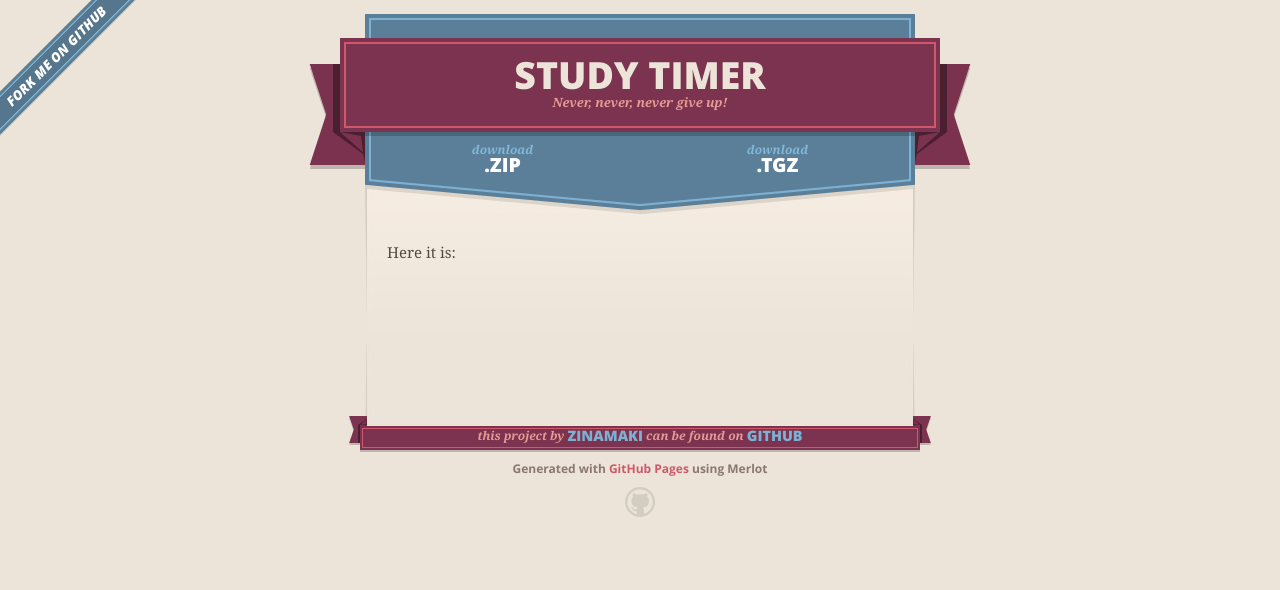
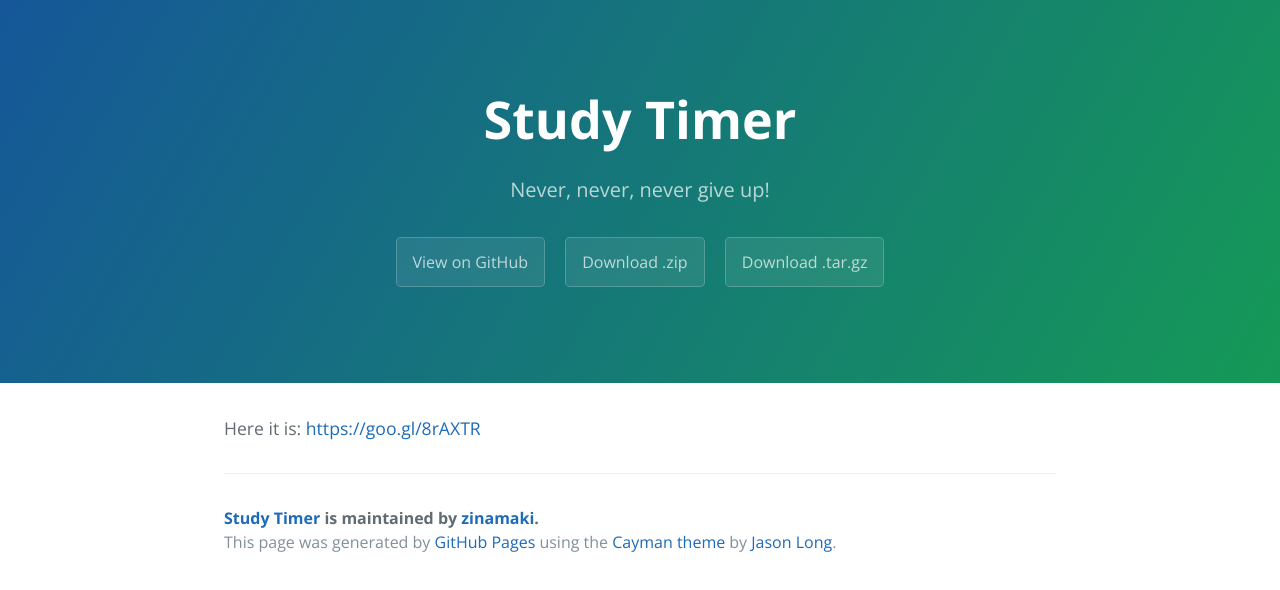
Before and after one commit to zinamaki/Study-Timer, a plain HTML site: page index.html in a window 1280 px wide. Drawn offline with nearby package versions, Linux system fonts and the light colour scheme.

Commit message:
Create gh-pages branch via GitHub

```diff
--- a/index.html
+++ b/index.html
@@ -1,67 +1,33 @@
 <!DOCTYPE html>
-<html>
+<html lang="en-us">
   <head>
-    <meta charset='utf-8'>
-    <meta http-equiv="X-UA-Compatible" content="chrome=1">
-    <meta name="viewport" content="width=640">
+    <meta charset="UTF-8">
+    <title>Study Timer by zinamaki</title>
+    <meta name="viewport" content="width=device-width, initial-scale=1">
+    <link rel="stylesheet" type="text/css" href="stylesheets/normalize.css" media="screen">
+    <link href='https://fonts.googleapis.com/css?family=Open+Sans:400,700' rel='stylesheet' type='text/css'>
+    <link rel="stylesheet" type="text/css" href="stylesheets/stylesheet.css" media="screen">
+    <link rel="stylesheet" type="text/css" href="stylesheets/github-light.css" media="screen">
+  </head>
+  <body>
+    <section class="page-header">
+      <h1 class="project-name">Study Timer</h1>
+      <h2 class="project-tagline">Never, never, never give up!</h2>
+      <a href="https://github.com/zinamaki/Study-Timer" class="btn">View on GitHub</a>
+      <a href="https://github.com/zinamaki/Study-Timer/zipball/master" class="btn">Download .zip</a>
+      <a href="https://github.com/zinamaki/Study-Timer/tarball/master" class="btn">Download .tar.gz</a>
+    </section>
 
-    <link rel="stylesheet" href="stylesheets/core.css" media="screen">
-    <link rel="stylesheet" href="stylesheets/mobile.css" media="handheld, only screen and (max-device-width:640px)">
-    <link rel="stylesheet" href="stylesheets/github-light.css">
+    <section class="main-content">
+      <p>Here it is: <a href="https://goo.gl/8rAXTR">https://goo.gl/8rAXTR</a> </p>
 
-    <script type="text/javascript" src="javascripts/modernizr.js"></script>
-    <script type="text/javascript" src="https://ajax.googleapis.com/ajax/libs/jquery/1.7.1/jquery.min.js"></script>
-    <script type="text/javascript" src="javascripts/headsmart.min.js"></script>
-    <script type="text/javascript">
-      $(document).ready(function () {
-        $('#main_content').headsmart()
-      })
-    </script>
-    <title>Study Timer by zinamaki</title>
-  </head>
+      <footer class="site-footer">
+        <span class="site-footer-owner"><a href="https://github.com/zinamaki/Study-Timer">Study Timer</a> is maintained by <a href="https://github.com/zinamaki">zinamaki</a>.</span>
 
-  <body>
-    <a id="forkme_banner" href="https://github.com/zinamaki/Study-Timer">View on GitHub</a>
-    <div class="shell">
-
-      <header>
-        <span class="ribbon-outer">
-          <span class="ribbon-inner">
-            <h1>Study Timer</h1>
-            <h2>Never, never, never give up!</h2>
-          </span>
-          <span class="left-tail"></span>
-          <span class="right-tail"></span>
-        </span>
-      </header>
-
-      <section id="downloads">
-        <span class="inner">
-          <a href="https://github.com/zinamaki/Study-Timer/zipball/master" class="zip"><em>download</em> .ZIP</a><a href="https://github.com/zinamaki/Study-Timer/tarball/master" class="tgz"><em>download</em> .TGZ</a>
-        </span>
-      </section>
-
-
-      <span class="banner-fix"></span>
-
-
-      <section id="main_content">
-        <p>Here it is: </p>
-      </section>
-
-      <footer>
-        <span class="ribbon-outer">
-          <span class="ribbon-inner">
-            <p>this project by <a href="https://github.com/zinamaki">zinamaki</a> can be found on <a href="https://github.com/zinamaki/Study-Timer">GitHub</a></p>
-          </span>
-          <span class="left-tail"></span>
-          <span class="right-tail"></span>
-        </span>
-        <p>Generated with <a href="https://pages.github.com">GitHub Pages</a> using Merlot</p>
-        <span class="octocat"></span>
+        <span class="site-footer-credits">This page was generated by <a href="https://pages.github.com">GitHub Pages</a> using the <a href="https://github.com/jasonlong/cayman-theme">Cayman theme</a> by <a href="https://twitter.com/jasonlong">Jason Long</a>.</span>
       </footer>
 
-    </div>
+    </section>
 
 
   </body>
--- a/params.json
+++ b/params.json
@@ -1 +1 @@
-{"name":"Study Timer","tagline":"Never, never, never give up!","body":"Here it is: ","google":"","note":"Don't delete this file! It's used internally to help with page regeneration."}
+{"name":"Study Timer","tagline":"Never, never, never give up!","body":"Here it is: https://goo.gl/8rAXTR ","google":"","note":"Don't delete this file! It's used internally to help with page regeneration."}
```
